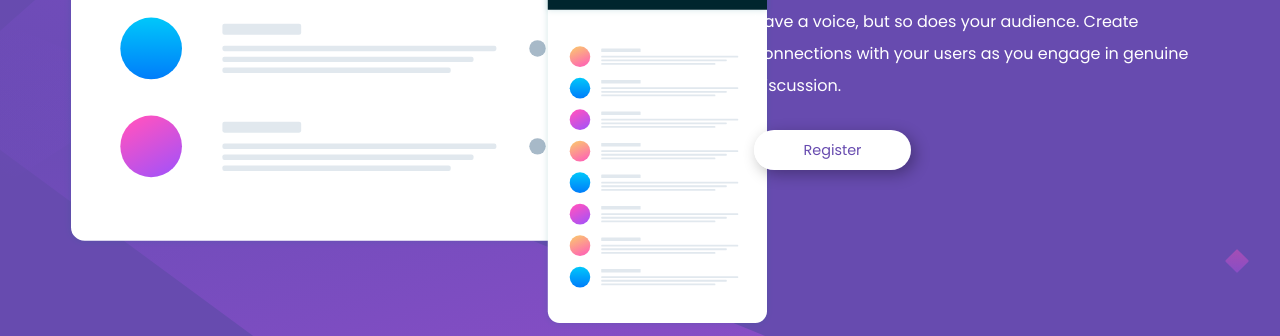
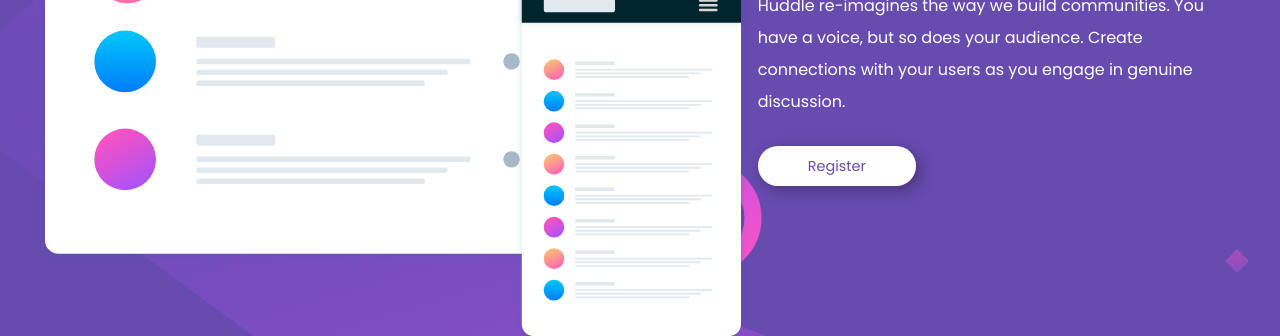
Before and after one commit to cl3rik/huddler_landing_page, a plain HTML site: page index.html in a window 1280 px wide. Shown: the part 345-681 px from the top of the page. Drawn offline with nearby package versions, Linux system fonts and the light colour scheme.

Commit message:
Add files via upload

```diff
--- a/css/styles.css
+++ b/css/styles.css
@@ -11,7 +11,7 @@
 }
 
 .main{
-    padding: 2% 5%;
+    padding: 3%;
     font-family: 'Poppins', sans-serif;
     color: #ffffff;
 }
```
